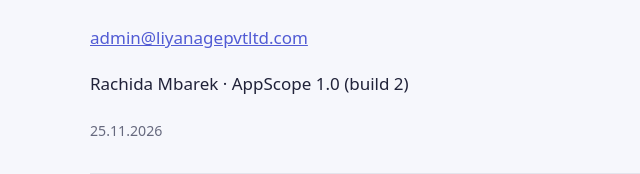
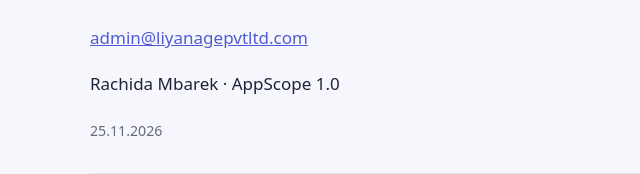
Before and after one commit to soufianelh2022/ads, a plain HTML site: page appscope/support/index.html in a window 1280 px wide. Shown: the part 378-552 px from the top of the page, 160-800 px from the left. Drawn offline with Linux system fonts and the light colour scheme.

Commit message:
Update index.html

```diff
--- a/appscope/support/index.html
+++ b/appscope/support/index.html
@@ -2,4 +2,4 @@
 <html lang="ru"><head><meta charset="utf-8"><meta name="viewport" content="width=device-width, initial-scale=1"><meta name="color-scheme" content="light dark"><title>AppScope — поддержка / Support</title><style>
 :root{font:17px/1.7 system-ui,sans-serif;color:#202239;background:#f6f7fc}body{max-width:780px;margin:auto;padding:40px 24px}a{color:#515bd4}nav{display:flex;gap:20px;flex-wrap:wrap}section{padding:28px 0;border-bottom:1px solid #b0b2c044}h1,h2,h3{line-height:1.25}h1{font-size:42px;letter-spacing:-1px}h3{font-size:19px;margin-top:26px}small{color:#66697e}.mark{width:56px;height:56px;border-radius:16px;background:linear-gradient(135deg,#5865f2,#7c3bed);display:grid;place-items:center;color:white;font-weight:800;font-size:30px}a:focus-visible{outline:3px solid #7c3bed;outline-offset:4px}@media(prefers-color-scheme:dark){:root{background:#0b1020;color:#eceefa}a{color:#a4a8ff}small{color:#a0a3bd}}
 </style></head>
-<body><main><div class="mark" aria-hidden="true">A</div><h1>AppScope</h1><p>Инструменты для учёбы и продуктивности.<br><span lang="en">Choose tools for study and productivity.</span></p><nav aria-label="Язык / Language"><a href="ru.html" lang="ru">Поддержка, конфиденциальность и условия — Русский</a><a href="en.html" lang="en">Support, privacy and terms — English</a></nav><section><p><a href="mailto:admin@liyanagepvtltd.com">admin@liyanagepvtltd.com</a></p><p>Rachida Mbarek · AppScope 1.0 (build 2)</p><small>25.11.2026</small></section></main></body></html>
+<body><main><div class="mark" aria-hidden="true">A</div><h1>AppScope</h1><p>Инструменты для учёбы и продуктивности.<br><span lang="en">Choose tools for study and productivity.</span></p><nav aria-label="Язык / Language"><a href="ru.html" lang="ru">Поддержка, конфиденциальность и условия — Русский</a><a href="en.html" lang="en">Support, privacy and terms — English</a></nav><section><p><a href="mailto:admin@liyanagepvtltd.com">admin@liyanagepvtltd.com</a></p><p>Rachida Mbarek · AppScope 1.0</p><small>25.11.2026</small></section></main></body></html>
```
